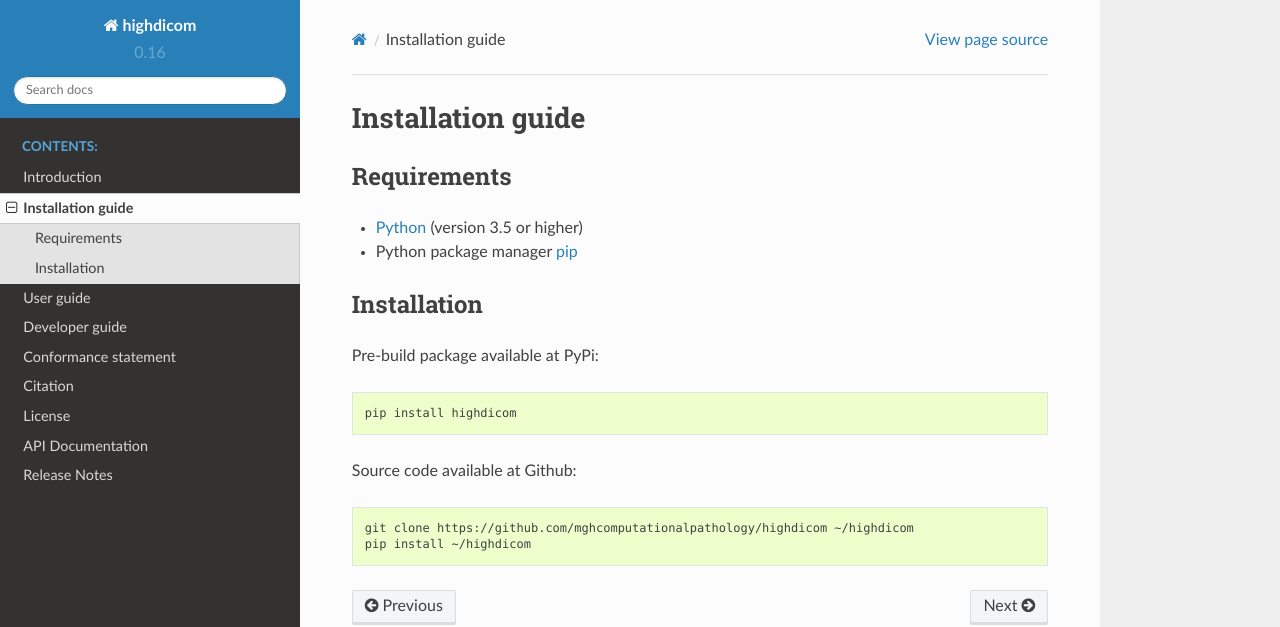
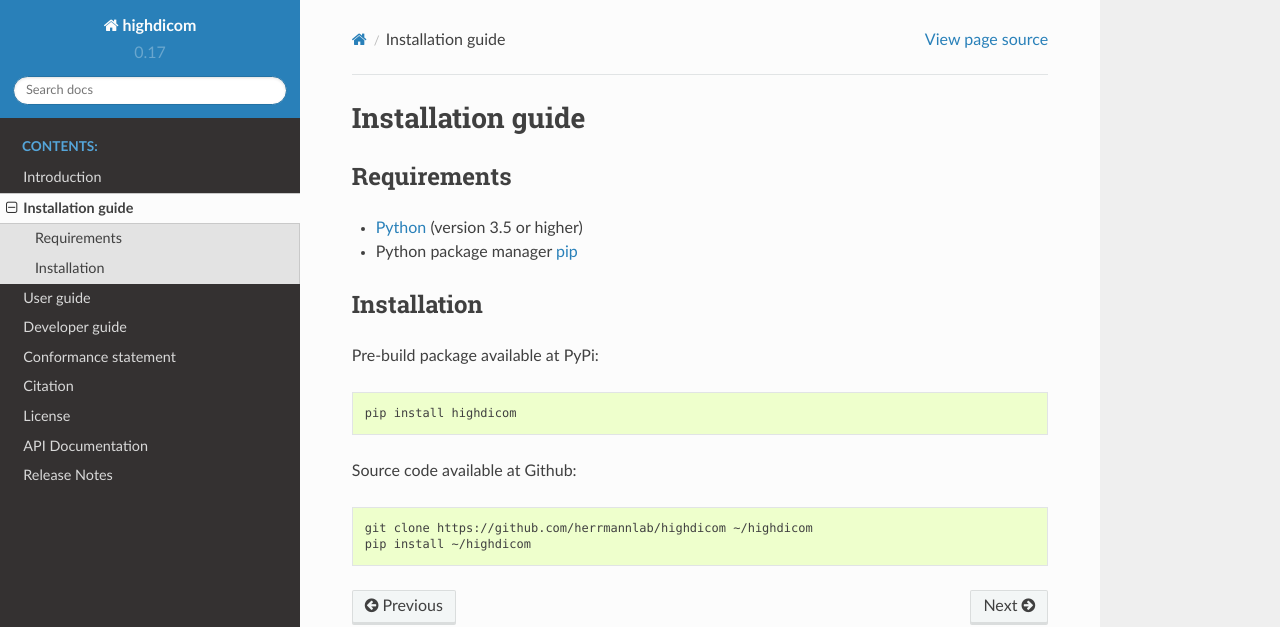
Before and after one commit to ImagingDataCommons/highdicom, a Sphinx documentation site: the page built from docs/installation.rst, in a window 1280 px wide. Shown: the top 627 px of the page. Built offline with Sphinx 7.4.7 and the Read the Docs theme 2.0.0, drawn with Linux system fonts in a browser that asks for light colours.

Commit message:
Increase package version for release

```diff
--- a/docs/installation.rst
+++ b/docs/installation.rst
@@ -26,5 +26,5 @@
 
 .. code-block:: none
 
-    git clone https://github.com/mghcomputationalpathology/highdicom ~/highdicom
+    git clone https://github.com/herrmannlab/highdicom ~/highdicom
     pip install ~/highdicom
--- a/src/highdicom/version.py
+++ b/src/highdicom/version.py
@@ -1 +1 @@
-__version__ = '0.16.0'
+__version__ = '0.17.0'
```
